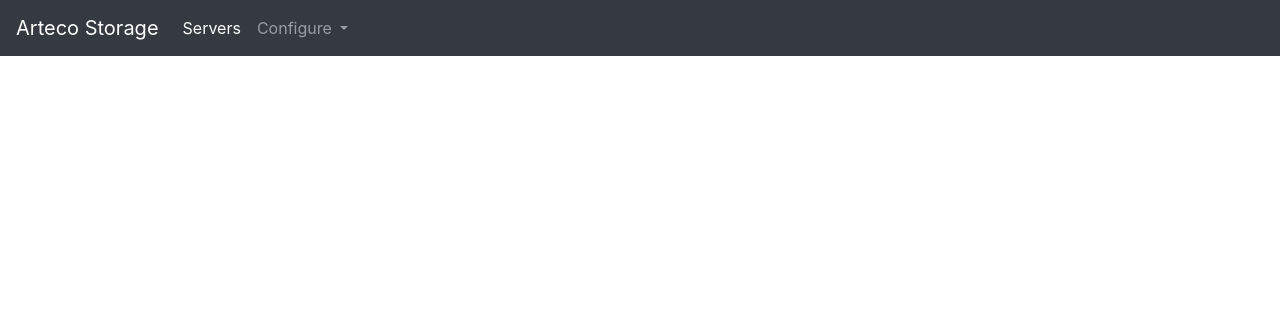
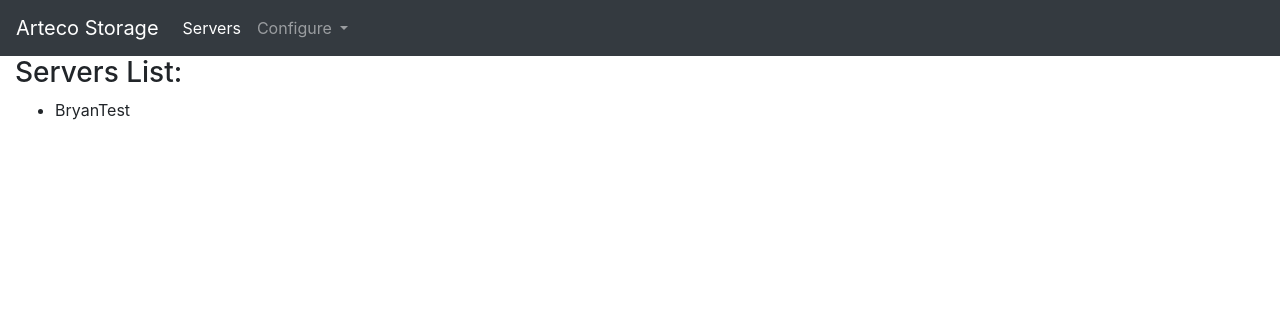
Before and after one commit to Narador/Storage-and-Bandwidth-Calculator, a Django app: page / in a window 1280 px wide. Shown: the top 316 px of the page. Run offline with Django 3.2, Linux system fonts and the light colour scheme; data comes from the database, SQL or seed files in the repository; both versions use the stored data as it was after the commit; some libraries are stand-ins or nearby versions.

Commit message:
Changed templates to use generic views - added Index and Server views

```diff
--- a/artecosab/artecosab/urls.py
+++ b/artecosab/artecosab/urls.py
@@ -15,10 +15,9 @@ Including another URLconf
 """
 from django.contrib import admin
 from django.urls import path
-
-from django.views.generic import TemplateView
+from django.conf.urls import include
 
 urlpatterns = [
     path('admin/', admin.site.urls),
-    path('', TemplateView.as_view(template_name="index.html"), name='home'),
+    path('', include('calculator.urls')),
 ]
--- /dev/null
+++ b/artecosab/calculator/urls.py
@@ -0,0 +1,13 @@
+''' calculator urls '''
+
+from django.urls import re_path
+from . import views
+
+app_name = 'calculator'
+
+urlpatterns = [
+    # Index
+    re_path('^$', views.IndexView.as_view(), name='index'),
+    # Server
+    re_path('^(?P<pk>[0-9]+)/$', views.ServerView.as_view(), name="server")
+]
--- a/artecosab/calculator/views.py
+++ b/artecosab/calculator/views.py
@@ -1,3 +1,19 @@
-from django.shortcuts import render
+''' calculator views '''
 
-# Create your views here.
+from django.views import generic
+from .models import Server
+
+class IndexView(generic.ListView):
+    ''' home page showing all servers in a list '''
+
+    template_name = "index.html"
+    context_object_name = "all_servers"
+
+    def get_queryset(self):
+        return Server.objects.all()
+
+class ServerView(generic.DetailView):
+    ''' a server's details page showing cameras '''
+
+    template_name = "server.html"
+    model = Server
--- a/artecosab/templates/index.html
+++ b/artecosab/templates/index.html
@@ -1,4 +1,14 @@
 {% extends "layout.html" %}
 
 {% block content %}
+  {% if all_servers %}
+    <h3>Servers List:</h3>
+    <ul>
+      {% for server in all_servers %}
+        <li>{{ server.server_name }}</li>
+      {% endfor %}
+    </ul>
+  {% else %}
+    <h3>You don't have any Servers.</h3>
+  {% endif %}
 {% endblock %}
--- a/artecosab/templates/layout.html
+++ b/artecosab/templates/layout.html
@@ -13,7 +13,7 @@
 
 <body>
     <nav class="navbar navbar-expand-lg navbar-dark bg-dark">
-        <a class="navbar-brand" href="#">Arteco Storage</a>
+        <a class="navbar-brand" href="{% url 'calculator:index' %}">Arteco Storage</a>
         <button class="navbar-toggler" type="button" data-toggle="collapse" data-target="#navbarSupportedContent"
             aria-controls="navbarSupportedContent" aria-expanded="false" aria-label="Toggle navigation">
             <span class="navbar-toggler-icon"></span>
@@ -22,7 +22,7 @@
         <div class="collapse navbar-collapse" id="navbarSupportedContent">
             <ul class="navbar-nav mr-auto">
                 <li class="nav-item active">
-                    <a class="nav-link" href="#">Servers<span class="sr-only">(current)</span></a>
+                    <a class="nav-link" href="{% url 'calculator:index' %}">Servers<span class="sr-only">(current)</span></a>
                 </li>
                 <li class="nav-item dropdown">
                     <a class="nav-link dropdown-toggle" href="#" id="navbarDropdown" role="button" data-toggle="dropdown"
```
Also changed, not shown: artecosab/templates/server.html (added, +10 -0 lines), artecosab/db.sqlite3.
